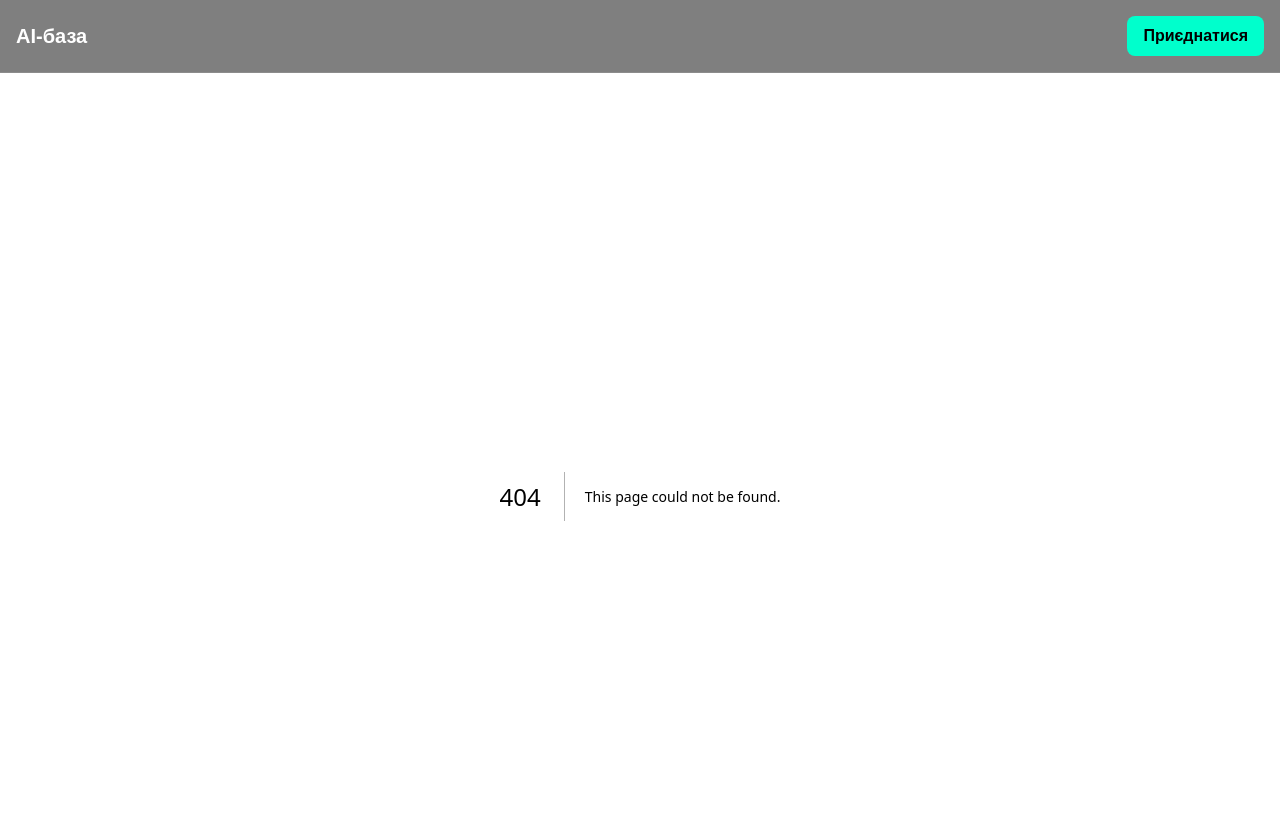
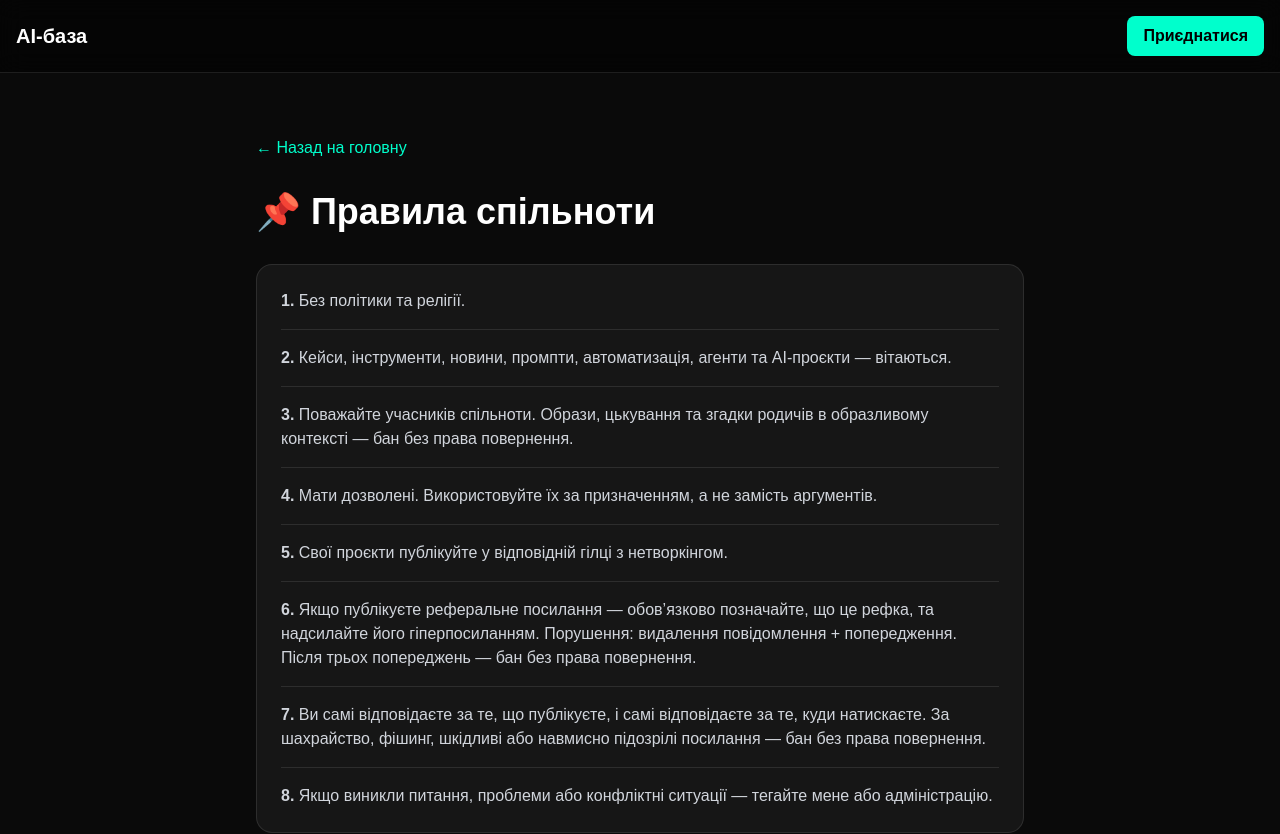
Before and after one commit to orlovvugorivzai/ai-base-git, a Next.js app: page /rules in a window 1280 px wide. Before the commit this address had no page. Shown: the top 834 px of the page. Built offline with nearby package versions, Linux system fonts and the light colour scheme.

Commit message:
feat: додати сторінку правил та базові інші сторінки

```diff
--- /dev/null
+++ b/app/github/page.tsx
@@ -0,0 +1,11 @@
+import Link from 'next/link';
+
+export default function Page() {
+  return (
+    <div className="py-10 max-w-3xl mx-auto animate-in fade-in duration-300">
+      <Link href="/" className="text-[#00ffcc] hover:underline mb-8 inline-block">&larr; Назад на головну</Link>
+      <h1 className="text-4xl font-bold mb-4 text-white">Геми GitHub</h1>
+      <p className="text-gray-400">Найкращі репозиторії з GitHub для розробки та ШІ.</p>
+    </div>
+  )
+}
--- /dev/null
+++ b/app/guides/page.tsx
@@ -0,0 +1,11 @@
+import Link from 'next/link';
+
+export default function Page() {
+  return (
+    <div className="py-10 max-w-3xl mx-auto animate-in fade-in duration-300">
+      <Link href="/" className="text-[#00ffcc] hover:underline mb-8 inline-block">&larr; Назад на головну</Link>
+      <h1 className="text-4xl font-bold mb-4 text-white">AI Гайди</h1>
+      <p className="text-gray-400">Гайди по iHC, jailbreak, новітні технології та безкоштовні інструменти для тестування.</p>
+    </div>
+  )
+}
--- /dev/null
+++ b/app/hermes/page.tsx
@@ -0,0 +1,11 @@
+import Link from 'next/link';
+
+export default function Page() {
+  return (
+    <div className="py-10 max-w-3xl mx-auto animate-in fade-in duration-300">
+      <Link href="/" className="text-[#00ffcc] hover:underline mb-8 inline-block">&larr; Назад на головну</Link>
+      <h1 className="text-4xl font-bold mb-4 text-white">ГЕРМЕС</h1>
+      <p className="text-gray-400">Напрацювання та новини по ШІ-агенту ГЕРМЕС.</p>
+    </div>
+  )
+}
--- /dev/null
+++ b/app/networking/page.tsx
@@ -0,0 +1,11 @@
+import Link from 'next/link';
+
+export default function Page() {
+  return (
+    <div className="py-10 max-w-3xl mx-auto animate-in fade-in duration-300">
+      <Link href="/" className="text-[#00ffcc] hover:underline mb-8 inline-block">&larr; Назад на головну</Link>
+      <h1 className="text-4xl font-bold mb-4 text-white">Networking</h1>
+      <p className="text-gray-400">Тут учасники розповідають про себе, чим можуть бути корисними та які мають навички.</p>
+    </div>
+  )
+}
--- /dev/null
+++ b/app/pirate-bay/page.tsx
@@ -0,0 +1,11 @@
+import Link from 'next/link';
+
+export default function Page() {
+  return (
+    <div className="py-10 max-w-3xl mx-auto animate-in fade-in duration-300">
+      <Link href="/" className="text-[#00ffcc] hover:underline mb-8 inline-block">&larr; Назад на головну</Link>
+      <h1 className="text-4xl font-bold mb-4 text-white">Піратська бухта</h1>
+      <p className="text-gray-400">Закордонні курси по ШІ, контенту та маркетингу.</p>
+    </div>
+  )
+}
--- /dev/null
+++ b/app/rules/page.tsx
@@ -0,0 +1,22 @@
+import Link from 'next/link';
+
+export default function RulesPage() {
+  return (
+    <div className="py-10 max-w-3xl mx-auto animate-in fade-in duration-300">
+      <Link href="/" className="text-[#00ffcc] hover:underline mb-8 inline-block">&larr; Назад на головну</Link>
+
+      <h1 className="text-4xl font-bold mb-8 text-white">📌 Правила спільноти</h1>
+
+      <div className="space-y-4 text-gray-300 bg-white/5 p-6 rounded-2xl border border-white/10">
+        <p className="border-b border-white/10 pb-4"><strong>1.</strong> Без політики та релігії.</p>
+        <p className="border-b border-white/10 pb-4"><strong>2.</strong> Кейси, інструменти, новини, промпти, автоматизація, агенти та AI-проєкти &mdash; вітаються.</p>
+        <p className="border-b border-white/10 pb-4"><strong>3.</strong> Поважайте учасників спільноти. Образи, цькування та згадки родичів в образливому контексті &mdash; бан без права повернення.</p>
+        <p className="border-b border-white/10 pb-4"><strong>4.</strong> Мати дозволені. Використовуйте їх за призначенням, а не замість аргументів.</p>
+        <p className="border-b border-white/10 pb-4"><strong>5.</strong> Свої проєкти публікуйте у відповідній гілці з нетворкінгом.</p>
+        <p className="border-b border-white/10 pb-4"><strong>6.</strong> Якщо публікуєте реферальне посилання &mdash; обов’язково позначайте, що це рефка, та надсилайте його гіперпосиланням. Порушення: видалення повідомлення + попередження. Після трьох попереджень &mdash; бан без права повернення.</p>
+        <p className="border-b border-white/10 pb-4"><strong>7.</strong> Ви самі відповідаєте за те, що публікуєте, і самі відповідаєте за те, куди натискаєте. За шахрайство, фішинг, шкідливі або навмисно підозрілі посилання &mdash; бан без права повернення.</p>
+        <p><strong>8.</strong> Якщо виникли питання, проблеми або конфліктні ситуації &mdash; тегайте мене або адміністрацію.</p>
+      </div>
+    </div>
+  )
+}
--- /dev/null
+++ b/app/services/page.tsx
@@ -0,0 +1,11 @@
+import Link from 'next/link';
+
+export default function Page() {
+  return (
+    <div className="py-10 max-w-3xl mx-auto animate-in fade-in duration-300">
+      <Link href="/" className="text-[#00ffcc] hover:underline mb-8 inline-block">&larr; Назад на головну</Link>
+      <h1 className="text-4xl font-bold mb-4 text-white">AI-сервіси</h1>
+      <p className="text-gray-400">Інформація про найкорисніші та найсучасніші ШІ-додатки.</p>
+    </div>
+  )
+}
--- /dev/null
+++ b/app/shitposting/page.tsx
@@ -0,0 +1,11 @@
+import Link from 'next/link';
+
+export default function Page() {
+  return (
+    <div className="py-10 max-w-3xl mx-auto animate-in fade-in duration-300">
+      <Link href="/" className="text-[#00ffcc] hover:underline mb-8 inline-block">&larr; Назад на головну</Link>
+      <h1 className="text-4xl font-bold mb-4 text-white">Щитпостинг</h1>
+      <p className="text-gray-400">Наш бот-пилосос, котрий збирає новини з якісних телеграм-пабліків.</p>
+    </div>
+  )
+}
```
